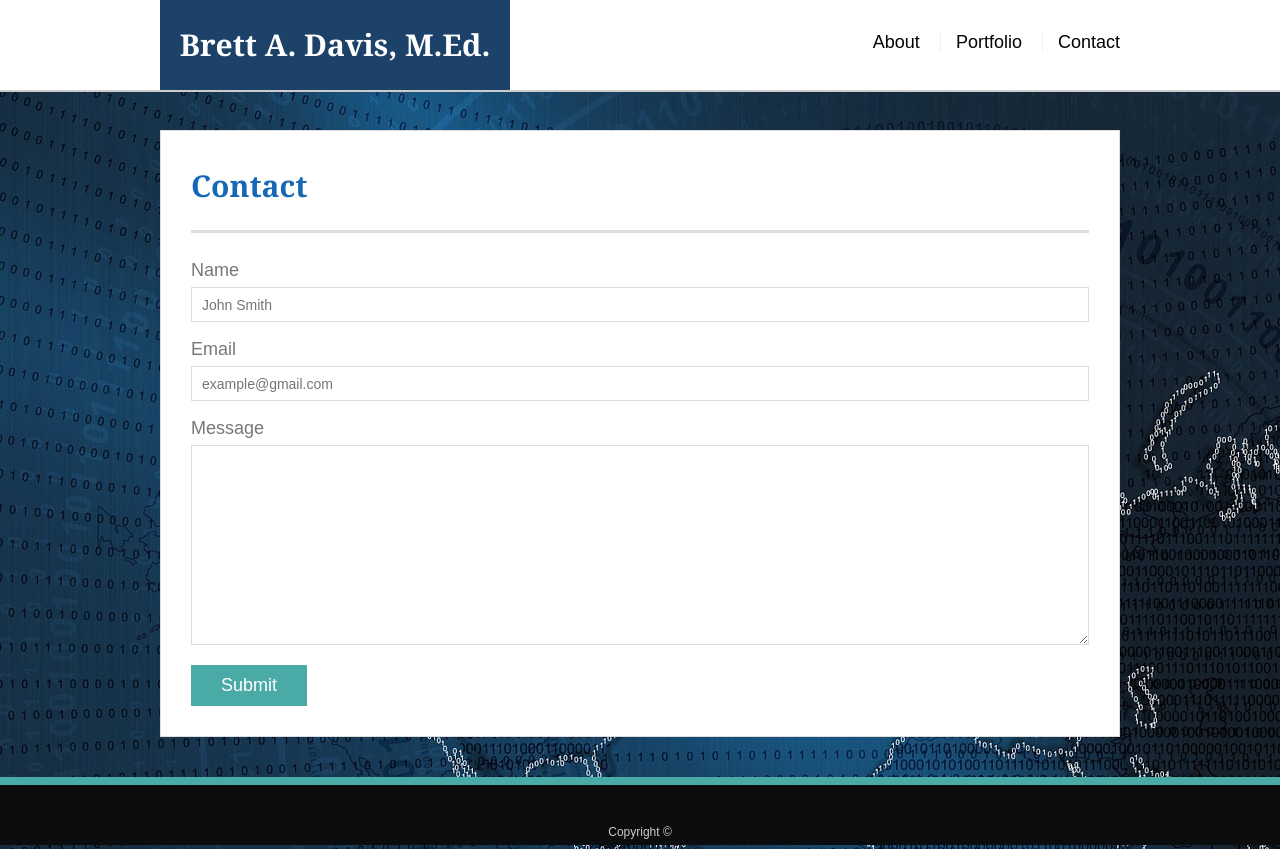
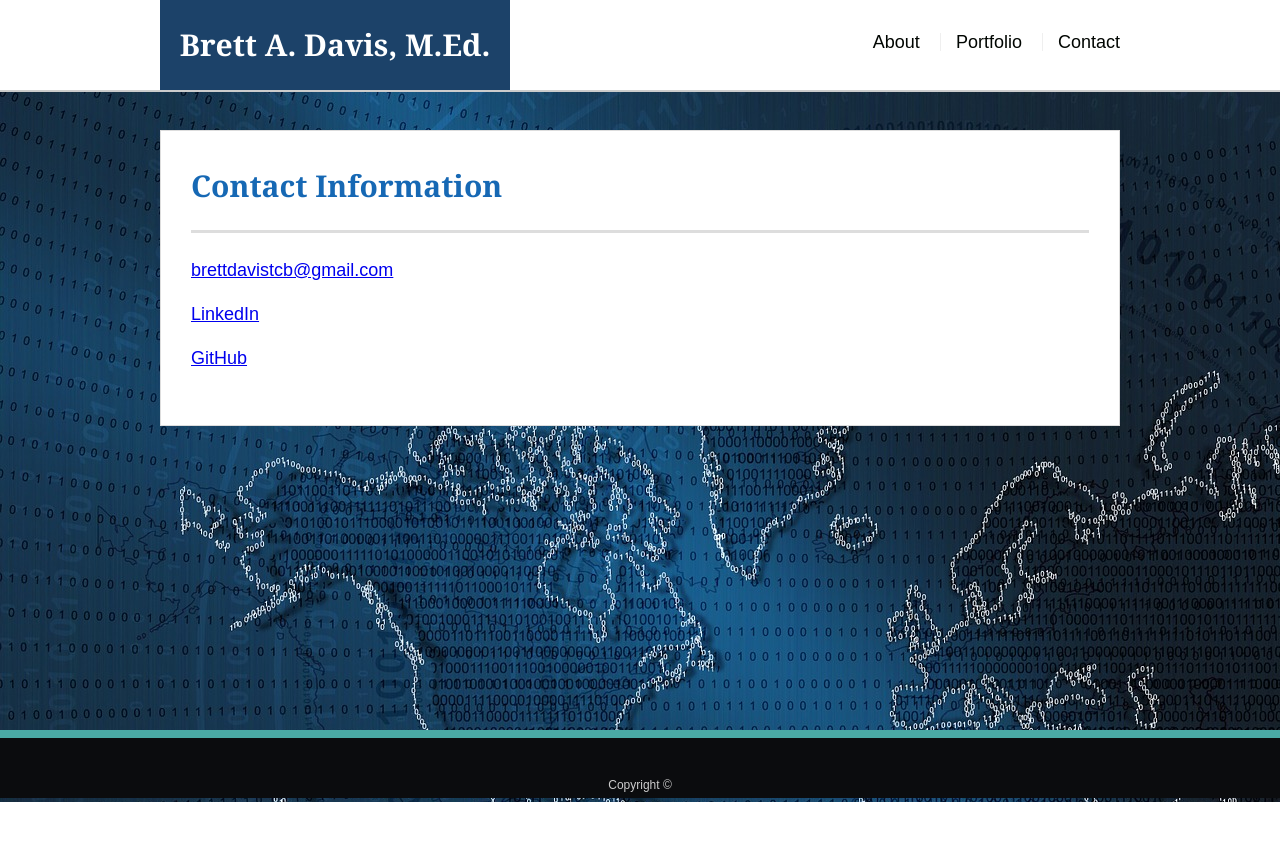
Before and after one commit to bdavis127/Basic-Portfolio, a plain HTML site: page contact.html in a window 1280 px wide. After the commit the page ends 802 px from the top, so only its background shows below. Drawn offline with Linux system fonts and the light colour scheme.

Commit message:
updated contact page

```diff
--- a/contact.html
+++ b/contact.html
@@ -23,24 +23,20 @@
 
   <div id="main-container" class="container">
     <section class="main-section">
-      <h1>Contact</h1>
+      <h1>Contact Information</h1>
 
       <form id="contact-form">
         <ul>
           <li>
-            <label for="name">Name</label>
-            <input type="text" id="name" name="name" placeholder="John Smith" required="required">
+            <a href="mailto:brettdavistcb@gmail.com">brettdavistcb@gmail.com</a>
           </li>
           <li>
-            <label for="email">Email</label>
-            <input type="email" id="email" name="email" placeholder="example@gmail.com" required="required">
+              <a href="https://www.linkedin.com/in/brett-a-davis-m-ed-09969b3b/">LinkedIn</a>
           </li>
           <li>
-            <label for="message">Message</label>
-            <textarea id="message" name="message" required="required"></textarea>
+              <a href="https://github.com/bdavis127">GitHub</a>
           </li>
         </ul>
-        <input type="submit">
       </form>
 
     </section>
```
Also changed, not shown: index.html (+1 -1 lines).
